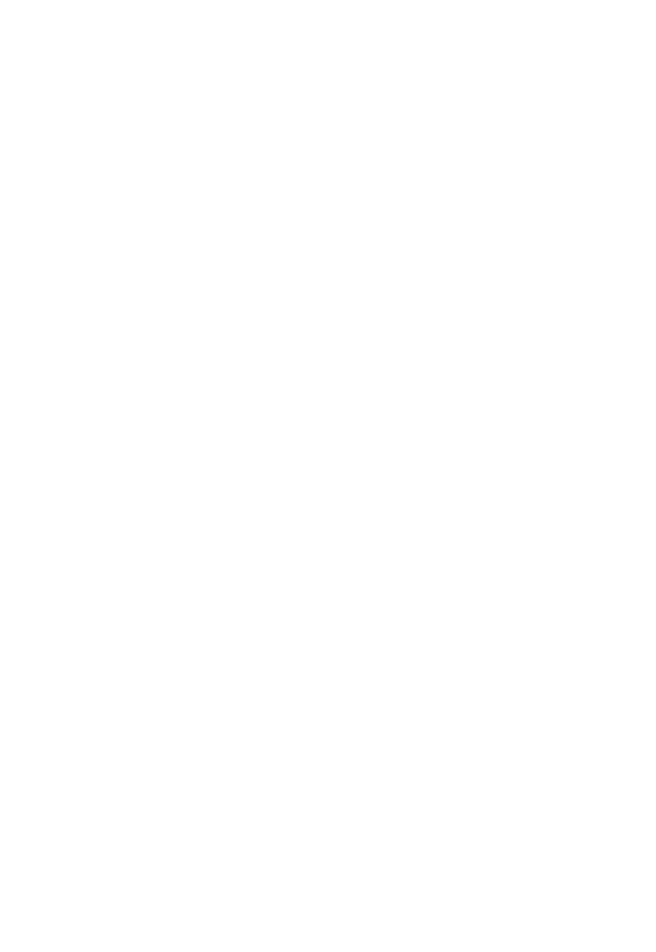
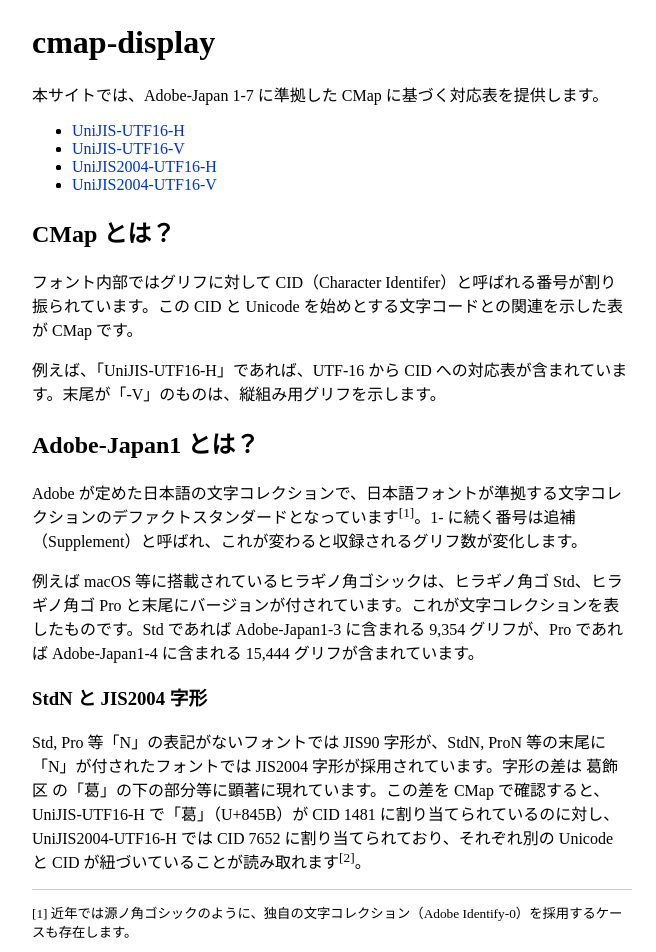
Before and after one commit to inaniwaudon/cmap-display, a Next.js app: page / in a window 1280 px wide. Before the commit this address had no page. Shown: the top 952 px of the page, without its empty margins (0-656 px from the left). Before the commit the page ends 800 px from the top, so only its background shows below. Built offline with nearby package versions, Linux system fonts and the light colour scheme; a web font is replaced by a local one.

Commit message:
update index.tsx

```diff
--- a/src/pages/cmap/[name].tsx
+++ b/src/pages/cmap/[name].tsx
@@ -87,7 +87,7 @@
             <GlyphSection id={type} key={type}>
               <h3>
                 {type[0].toUpperCase() + type.slice(1)}
-                （Adobe-Japan 1-{supplement}）
+                （Adobe-Japan1-{supplement}）
               </h3>
               <Glyphs bgColor={color}>
                 {glyphs[index].map((pair, index) => (
--- a/src/pages/index.tsx
+++ b/src/pages/index.tsx
@@ -1,14 +1,81 @@
-import { GetStaticProps } from "next";
+import Link from "next/link";
+import styled from "styled-components";
+import { cmaps } from "@/cmap";
+import { Anchor } from "@/components/Parts";
 
-const Index = () => <></>;
+const Wrapper = styled.div`
+  max-width: 600px;
+  margin: 24px 32px;
+`;
+
+const Footnote = styled.aside`
+  border-top: solid 1px #ccc;
+`;
+
+const Index = () => (
+  <Wrapper>
+    <h1>cmap-display</h1>
+    <p>
+      本サイトでは、Adobe-Japan 1-7 に準拠した CMap に基づく対応表を提供します。
+    </p>
+    <ul>
+      {cmaps.map((cmap) => (
+        <li key={cmap.name}>
+          <Link href={`/cmap/${cmap.name}`} legacyBehavior>
+            <li>
+              <Anchor>{cmap.name}</Anchor>
+            </li>
+          </Link>
+        </li>
+      ))}
+    </ul>
+    <article>
+      <h2>CMap とは？</h2>
+      <p>
+        フォント内部ではグリフに対して CID（Character
+        Identifer）と呼ばれる番号が割り振られています。この CID と Unicode
+        を始めとする文字コードとの関連を示した表が CMap です。
+      </p>
+      <p>
+        例えば、「UniJIS-UTF16-H」であれば、UTF-16 から CID
+        への対応表が含まれています。末尾が「-V」のものは、縦組み用グリフを示します。
+      </p>
+      <h2>Adobe-Japan1 とは？</h2>
+      <p>
+        Adobe
+        が定めた日本語の文字コレクションで、日本語フォントが準拠する文字コレクションのデファクトスタンダードとなっています
+        <sup>[1]</sup>。1-
+        に続く番号は追補（Supplement）と呼ばれ、これが変わると収録されるグリフ数が変化します。
+      </p>
+      <p>
+        例えば macOS 等に搭載されているヒラギノ角ゴシックは、ヒラギノ角ゴ
+        Std、ヒラギノ角ゴ Pro
+        と末尾にバージョンが付されています。これが文字コレクションを表したものです。Std
+        であれば Adobe-Japan1-3 に含まれる 9,354 グリフが、Pro であれば
+        Adobe-Japan1-4 に含まれる 15,444 グリフが含まれています。
+      </p>
+      <h3>StdN と JIS2004 字形</h3>
+      <p>
+        Std, Pro 等「N」の表記がないフォントでは JIS90 字形が、StdN, ProN
+        等の末尾に「N」が付されたフォントでは JIS2004
+        字形が採用されています。字形の差は 葛飾区
+        の「葛」の下の部分等に顕著に現れています。この差を CMap
+        で確認すると、UniJIS-UTF16-H で「葛」（U+845B）が CID 1481
+        に割り当てられているのに対し、UniJIS2004-UTF16-H では CID 7652
+        に割り当てられており、それぞれ別の Unicode と CID
+        が紐づいていることが読み取れます<sup>[2]</sup>。
+      </p>
+    </article>
+    <Footnote>
+      <small>
+        <p>
+          [1] 近年では源ノ角ゴシックのように、独自の文字コレクション（Adobe
+          Identify-0）を採用するケースも存在します。
+        </p>
+        <p>[2] 技術的な都合で本サイト上でグリフの書き分けはできていません。</p>
+      </small>
+    </Footnote>
+  </Wrapper>
+);
 
 export default Index;
-
-export const getStaticProps: GetStaticProps = async () => {
-  return {
-    redirect: {
-      permanent: false,
-      destination: "/cmap/UniJIS-UTF16-H",
-    },
-  };
-};
```
